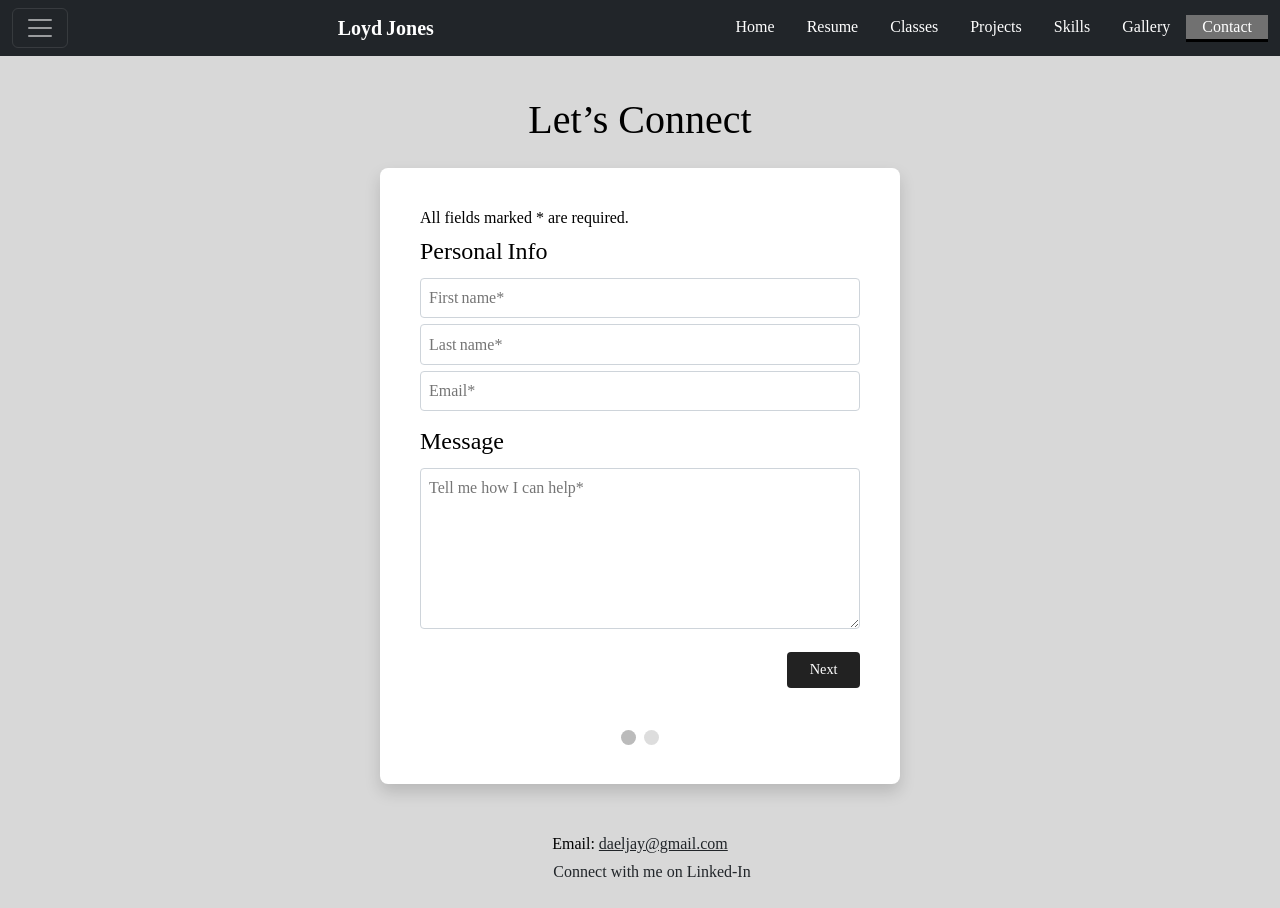
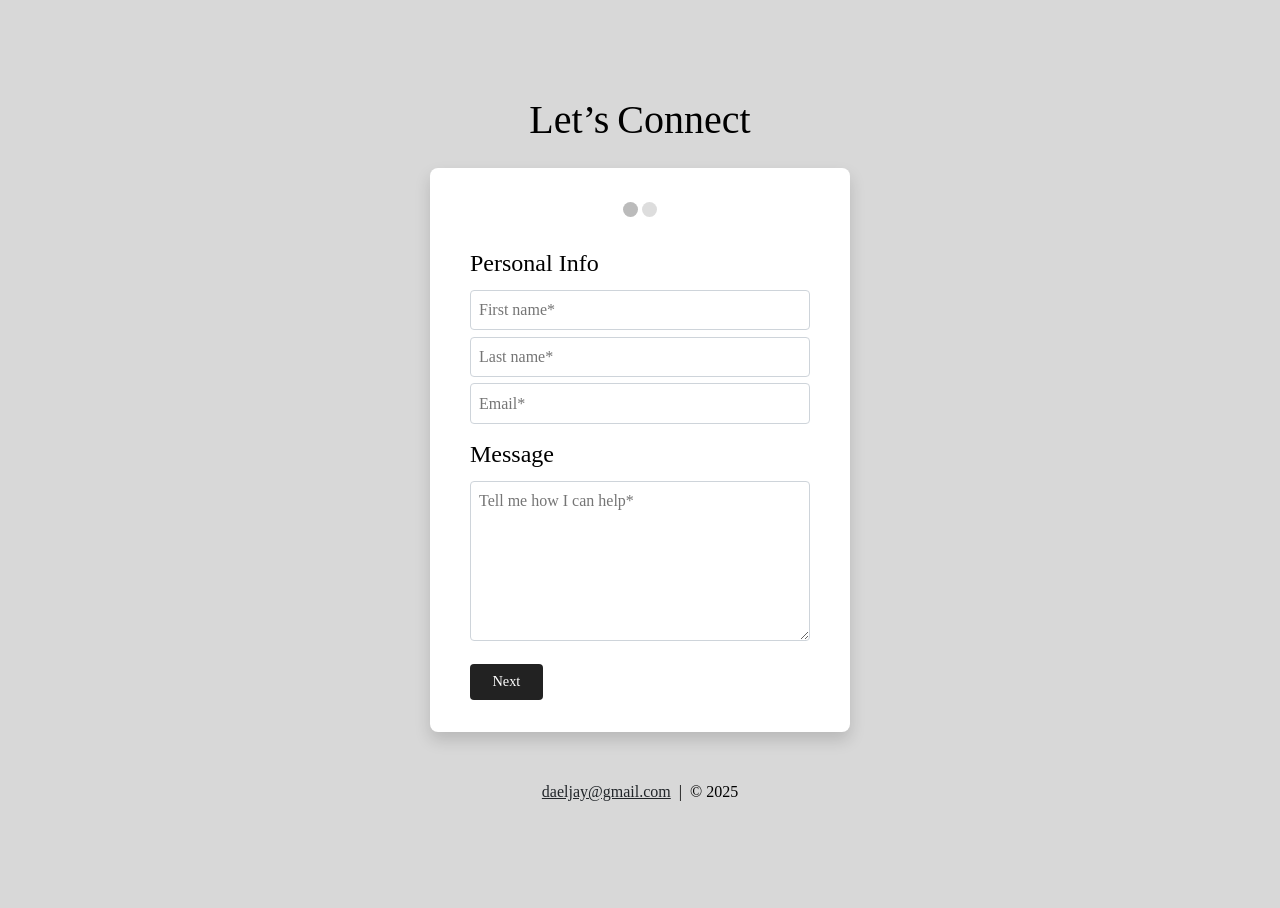
Before and after one commit to ElJay190/project3, a plain HTML site: page contact.html in a window 1280 px wide. After the commit the page ends 828 px from the top, so only its background shows below. Drawn offline with nearby package versions, Linux system fonts and the light colour scheme; a web font is replaced by a local one.

Commit message:
Add files via upload

```diff
--- a/contact.html
+++ b/contact.html
@@ -3,123 +3,91 @@
 <head>
 <meta charset="utf-8">
 <meta name="viewport" content="width=device-width,initial-scale=1">
-<title>Contact • Loyd Jones</title>
+<title>Contact • Loyd Jones</title>
 
-<!--  Bootstrap 5  -->
 <link href="https://cdn.jsdelivr.net/npm/bootstrap@5.3.3/dist/css/bootstrap.min.css" rel="stylesheet">
-
-<!--  Google Fonts (Yrsa + Radley)  -->
-<link rel="preconnect" href="https://fonts.googleapis.com">
-<link rel="preconnect" href="https://fonts.gstatic.com" crossorigin>
-<link href="https://fonts.googleapis.com/css2?family=Radley&family=Yrsa:wght@400;600&display=swap" rel="stylesheet">
-
-<!--  Site‑wide custom rules (make sure the CSS below has been appended)  -->
 <link href="custom.css" rel="stylesheet">
 </head>
+
 <body>
+<!-- =====  NAVBAR truncated for brevity  ===== -->
 
-<!--‑‑‑‑‑  NAVBAR / OFF‑CANVAS  ‑‑‑‑‑-->
-<nav class="navbar navbar-dark bg-dark fixed-top">
-  <div class="container-fluid">
-     <button class="navbar-toggler" type="button" data-bs-toggle="offcanvas"
-             data-bs-target="#offcanvasNav" aria-controls="offcanvasNav">
-        <span class="navbar-toggler-icon"></span>
-     </button>
+<main class="container pt-5">
+  <h1 class="mt-5 mb-4 text-center">Let’s Connect</h1>
 
-     <a class="navbar-brand fw-bold" href="index.html">Loyd Jones</a>
+  <div class="form-card mx-auto my-4" style="max-width:420px;">
+    <form id="regForm">
+      <!-- dots -->
+      <div style="text-align:center;margin-bottom:25px;">
+        <span class="step"></span><span class="step"></span>
+      </div>
 
-     <!-- desktop links -->
-     <div class="d-none d-lg-flex">
-        <a class="nav-link px-3" href="index.html">Home</a>
-        <a class="nav-link px-3" href="resume.html">Resume</a>
-        <a class="nav-link px-3" href="classes.html">Classes</a>
-        <a class="nav-link px-3" href="projects.html">Projects</a>
-        <a class="nav-link px-3" href="skills.html">Skills</a>
-        <a class="nav-link px-3" href="gallery.html">Gallery</a>
-        <a class="nav-link px-3 active" href="contact.html">Contact</a>
-     </div>
+      <!-- step 1 -->
+      <div class="tab">
+        <h4>Personal Info</h4>
+        <p><input placeholder="First name*" name="fname" required></p>
+        <p><input placeholder="Last name*"  name="lname" required></p>
+        <p><input placeholder="Email*" type="email" name="email" required></p>
+      </div>
+
+      <!-- step 2 -->
+      <div class="tab">
+        <h4>Message</h4>
+        <p><textarea placeholder="Tell me how I can help*" rows="6" name="msg" required></textarea></p>
+      </div>
+
+      <!-- wizard nav buttons -->
+      <div class="d-flex justify-content-between">
+        <button type="button" id="prevBtn" class="btn btn-secondary" onclick="nextPrev(-1)">Previous</button>
+        <button type="button" id="nextBtn" class="btn btn-primary" onclick="nextPrev(1)">Next</button>
+      </div>
+    </form>
   </div>
-</nav>
+</main>
 
-<!-- off‑canvas menu (mobile) -->
-<div class="offcanvas offcanvas-start bg-dark text-white" tabindex="-1" id="offcanvasNav">
-  <div class="offcanvas-header">
-      <h5 class="offcanvas-title">Menu</h5>
-      <button type="button" class="btn-close btn-close-white" data-bs-dismiss="offcanvas"></button>
-  </div>
-  <div class="offcanvas-body">
-      <a class="nav-link text-white mb-2" href="index.html">Home</a>
-      <a class="nav-link text-white mb-2" href="resume.html">Resume</a>
-      <a class="nav-link text-white mb-2" href="classes.html">Classes</a>
-      <a class="nav-link text-white mb-2" href="projects.html">Projects</a>
-      <a class="nav-link text-white mb-2" href="skills.html">Skills</a>
-      <a class="nav-link text-white mb-2" href="gallery.html">Gallery</a>
-      <a class="nav-link text-white mb-2" href="contact.html">Contact</a>
+<!-- success modal -->
+<div class="modal fade" id="sendModal" tabindex="-1" aria-hidden="true">
+  <div class="modal-dialog modal-dialog-centered">
+    <div class="modal-content">
+      <div class="modal-header">
+        <h5 class="modal-title">Thank you!</h5>
+        <button type="button" class="btn-close" data-bs-dismiss="modal"></button>
+      </div>
+      <div class="modal-body">
+        Your message has been sent. I’ll get back to you soon.
+      </div>
+      <div class="modal-footer">
+        <button type="button" class="btn btn-primary" data-bs-dismiss="modal">Close</button>
+      </div>
+    </div>
   </div>
 </div>
-<!--‑‑‑‑‑  /NAVBAR  ‑‑‑‑‑-->
-
-<main class="container pt-5">
-   <h1 class="mt-5 mb-4 text-center">Let’s Connect</h1>
-
-   <!-- centered card wrapper -->
-   <div class="form-card mx-auto my-4">
-
-     <!--‑‑ multi‑step form ‑‑-->
-     <form id="regForm" action="thankyou.html">
-        <p>All fields marked * are required.</p>
-
-        <!-- Step 1 -->
-        <div class="tab">
-          <h4>Personal Info</h4>
-          <p><input placeholder="First name*"  name="fname"  oninput="this.className=''"></p>
-          <p><input placeholder="Last name*"   name="lname"  oninput="this.className=''"></p>
-          <p><input placeholder="Email*"       name="email"  oninput="this.className=''" type="email"></p>
-        </div>
-
-        <!-- Step 2 -->
-        <div class="tab">
-          <h4>Message</h4>
-          <p>
-            <textarea placeholder="Tell me how I can help*" rows="6"
-                      name="msg" oninput="this.className=''"></textarea>
-          </p>
-        </div>
-
-        <!-- navigation buttons -->
-        <div style="overflow:auto;">
-          <div>
-            <button type="button" id="prevBtn" onclick="nextPrev(-1)">Previous</button>
-            <button type="button" id="nextBtn" onclick="nextPrev(1)">Next</button>
-          </div>
-        </div>
-
-        <!-- step indicators -->
-        <div style="text-align:center;margin-top:40px;">
-          <span class="step"></span>
-          <span class="step"></span>
-        </div>
-     </form>
-   </div><!-- /.form-card -->
-</main>
 
 <footer class="text-center py-4">
-  <p class="mb-1">Email:
-     <a href="mailto:daeljay@gmail.com" class="text-dark">daeljay@gmail.com</a>
-  </p>
-  <p class="mb-0">
-     <a href="https://www.linkedin.com/in/loyd-jones-905a174/"
-        target="_blank" rel="noopener" class="text-dark text-decoration-none">
-        <img src="https://www.linkedin.com/favicon.ico" alt="" width="16" height="16" class="me-1">
-        Connect with me on Linked‑In
-     </a>
-  </p>
+  <a href="mailto:daeljay@gmail.com" class="text-dark">daeljay@gmail.com</a>  |  © 2025
 </footer>
 
-<!-- Bootstrap bundle -->
+<!-- =====  scripts (order matters)  ===== -->
 <script src="https://cdn.jsdelivr.net/npm/bootstrap@5.3.3/dist/js/bootstrap.bundle.min.js"></script>
+<script src="multistep.js"></script>
 
-<!-- multi‑step form logic -->
-<script src="multistep.js"></script>
+<!-- intercept final click; show modal, stop reload -->
+<script>
+document.addEventListener("DOMContentLoaded", () => {
+  const nextBtn = document.getElementById("nextBtn");
+  const modal   = new bootstrap.Modal(document.getElementById("sendModal"));
+
+  nextBtn.addEventListener("click", function (e) {
+    if (this.innerText === "Submit") {             // wizard turned it into Submit
+      e.stopImmediatePropagation();                // cancel nextPrev's submit()
+      modal.show();                                // show thank‑you dialog
+
+      /* reset wizard for next message */
+      document.querySelectorAll(".tab").forEach(t => t.style.display = "none");
+      currentTab = 0; showTab(currentTab);
+    }
+  }, true);  // capture = true to run before inline onclick
+});
+</script>
 </body>
 </html>
```
Also changed, not shown: contact‑modal.js (added, +11 -0 lines), resume.html (+26 -1 lines), 1 other file.
